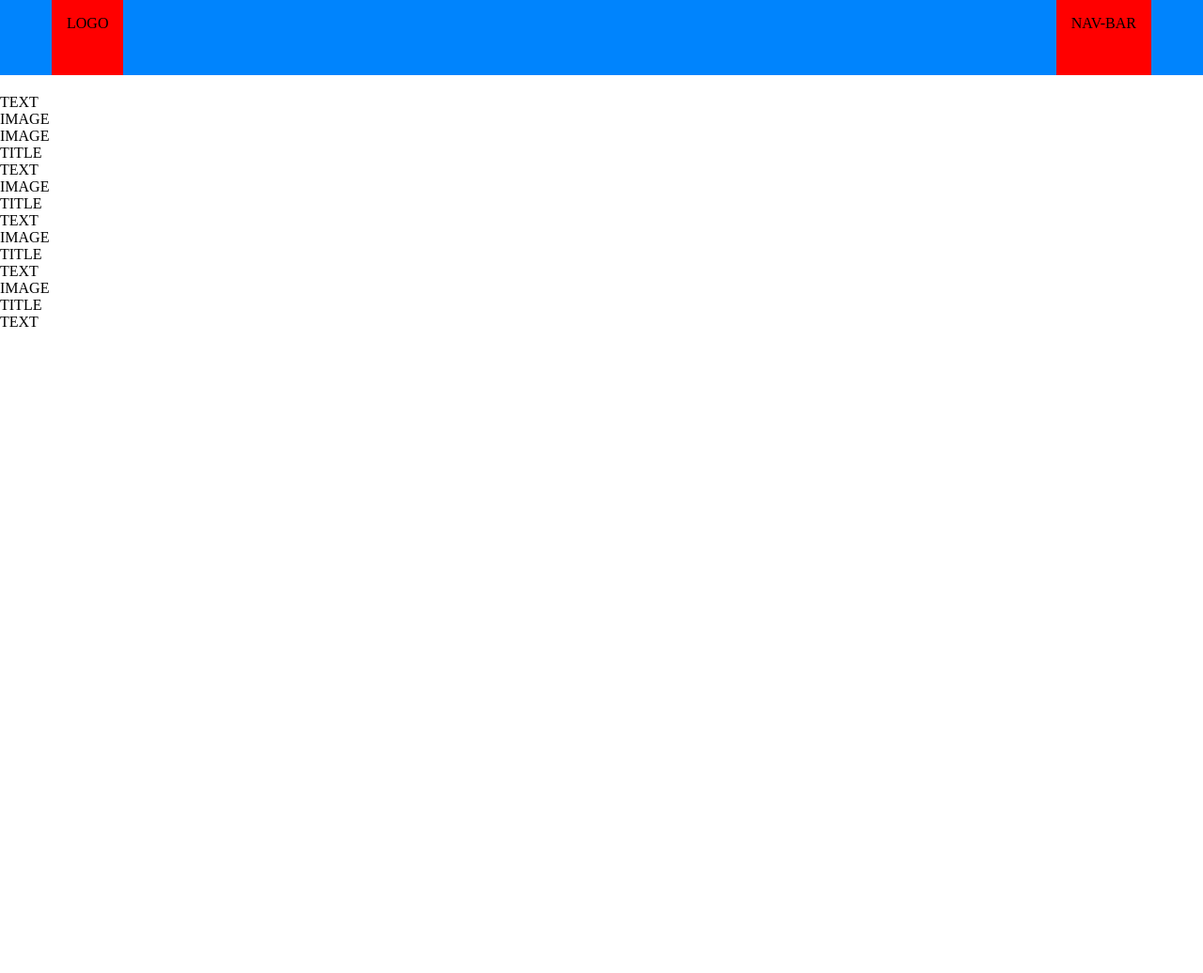
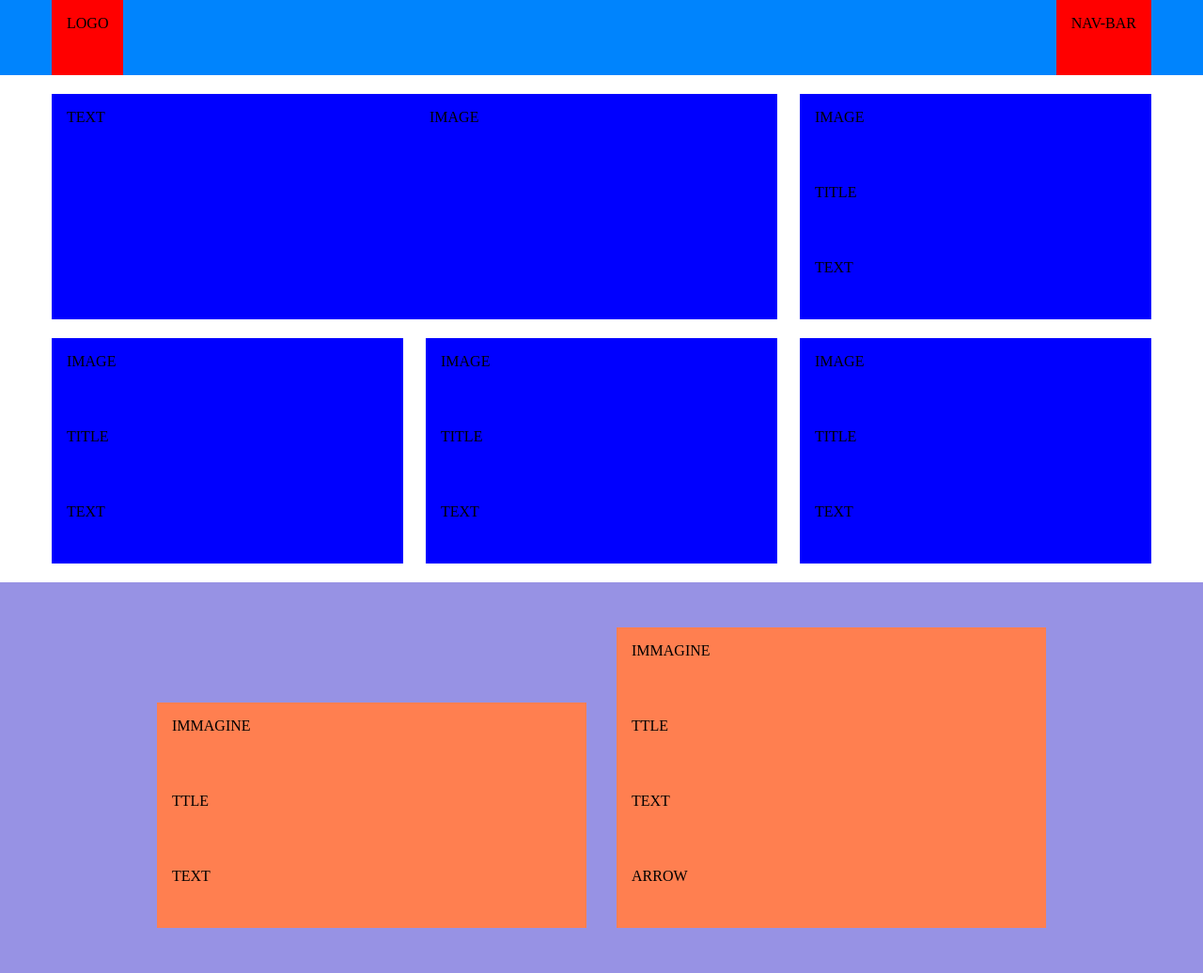
Before and after one commit to GiuseppeSU/htmlcss-responsive-layout, a plain HTML site: page index.html in a window 1280 px wide. Shown: the whole page at 94% size. Before the commit the page ends 800 px from the top, so only its background shows below. Drawn offline with Linux system fonts and the light colour scheme.

Commit message:
Fine seconda section e inizio terza

```diff
--- a/css/style.css
+++ b/css/style.css
@@ -1,59 +1,147 @@
-*{
+* {
     padding: 0;
     margin: 0;
     box-sizing: border-box;
 }
 
-/* MEDIA QUERY */
-@media screen and (min-width:768px){
-    .container{
-        max-width: 730px;
-    }
+html {
+    font-size: 16px;
+}
 
 
+.flex {
+    display: flex;
 }
 
-@media screen and (min-width:992px){
-    .container{
-        max-width: 960px;
-    }
+.space-between {
+    justify-content: space-between;
+}
 
+.align-items {
+    align-items: center;
+}
+
+header.top-header {
+    position: fixed;
+    left: 0;
+    top: 0;
+    width: 100%;
+    background-color: rgb(0, 132, 253);
 
 }
 
 
-
-@media screen and (min-width:1200px){
-    .container{
-        max-width: 1170px;
-    }
-
+.container {
+    margin: auto;
+    max-width: 600px;
 
 }
 
-/* FINE MEDIA QUERY */
-
-header.top-header{
-    background-color: rgb(0, 132, 253);
-    position: fixed;
-    left: 0;
-    top: 0;
-    width: 100%;
-}
-
-.container{
-    display: flex;
-    justify-content: space-between;
-    align-items: center;
-    margin: auto;
-}
-
-.logo,.nav-bar{
+.logo, .nav-bar {
     background-color: red;
     height: 80px;
     padding: 1rem;
 }
 
-main{
+main {
     padding-top: 100px;
 }
+
+.card {
+    margin-bottom: 20px;
+
+}
+
+.small-box {
+    background-color: blue;
+    height: 80px;
+    padding: 1rem;
+}
+
+.small-box2 {
+    background-color: coral;
+    height: 80px;
+    padding: 1rem;
+}
+
+
+
+#second {
+    background-color: rgb(151, 146, 228);
+    padding: 2rem;
+}
+
+#second .colum {
+    margin: 1rem 0;
+}
+
+
+/* MEDIA QUERY */
+@media screen and (min-width:768px) {
+    .container {
+        max-width: 740px;
+
+    }
+
+    #first .cards {
+        display: flex;
+        flex-wrap: wrap;
+        margin-left: -0.75rem;
+        margin-right: -0.75rem;
+    }
+        #first .card {
+        width: calc((100% / 3) - 1.5rem);
+        margin-left: 0.75rem;
+        margin-right: 0.75rem;
+        background-color: blue;
+    }
+
+    #first .card:first-child {
+        width: calc((100% / 3 * 2) - 1.5rem);
+    }
+
+        #first .card:first-child {
+         display: flex;
+        }
+
+    #first .card:first-child>div {
+    width: 50%;
+}
+}
+
+
+
+
+
+
+@media screen and (min-width:992px) {
+    .container {
+        max-width: 940px;
+    }
+
+
+    #second .columns {
+        display: flex;
+        padding-left: 6rem;
+        padding-right: 6rem;
+        align-items: flex-end;
+    }
+
+    #second .colum {
+        width: calc(50% - 2rem);
+        margin: 1rem;
+    }
+
+
+
+    @media screen and (min-width:1200px) {
+        .container {
+            max-width: 1170px;
+        }
+
+
+    }
+}
+
+
+    /* FINE MEDIA QUERY */
--- a/index.html
+++ b/index.html
@@ -1,17 +1,21 @@
 <!DOCTYPE html>
 <html lang="en">
+
 <head>
     <meta charset="UTF-8">
     <meta http-equiv="X-UA-Compatible" content="IE=edge">
     <meta name="viewport" content="width=device-width, initial-scale=1.0">
     <title>Responsive Layout</title>
     <link rel="stylesheet" href="./css/style.css">
-    <link rel="stylesheet" href="https://cdnjs.cloudflare.com/ajax/libs/font-awesome/6.2.1/css/all.min.css" integrity="sha512-MV7K8+y+gLIBoVD59lQIYicR65iaqukzvf/nwasF0nqhPay5w/9lJmVM2hMDcnK1OnMGCdVK+iQrJ7lzPJQd1w==" crossorigin="anonymous" referrerpolicy="no-referrer" />
+    <link rel="stylesheet" href="https://cdnjs.cloudflare.com/ajax/libs/font-awesome/6.2.1/css/all.min.css"
+        integrity="sha512-MV7K8+y+gLIBoVD59lQIYicR65iaqukzvf/nwasF0nqhPay5w/9lJmVM2hMDcnK1OnMGCdVK+iQrJ7lzPJQd1w=="
+        crossorigin="anonymous" referrerpolicy="no-referrer" />
 </head>
+
 <body>
     <!-- HEADER -->
     <header class="top-header">
-        <div class="container">
+        <div class="container flex space-between align-items">
             <div class="logo">LOGO</div>
             <div class="nav-bar">NAV-BAR</div>
         </div>
@@ -21,11 +25,13 @@
     <!-- INIZIO MAIN -->
     <main>
         <section id="first">
-            <div class="box"></div>
+            <div class="container">
+                <div class="cards">
                     <div class="card">
                         <div class="small-box">TEXT</div>
                         <div class="small-box">IMAGE</div>
                     </div>
+
                     <div class="card">
                         <div class="small-box">IMAGE</div>
                         <div class="small-box">TITLE</div>
@@ -49,6 +55,26 @@
                         <div class="small-box">TITLE</div>
                         <div class="small-box">TEXT</div>
                     </div>
+                </div>
+            </div>
+        </section>
+
+
+        <section id="second">
+            <div class="container columns">
+                <div class="colum">
+                    <div class="small-box2">IMMAGINE</div>
+                    <div class="small-box2">TTLE</div>
+                    <div class="small-box2">TEXT</div>
+                </div>
+                <div class="colum">
+                    <div class="small-box2">IMMAGINE</div>
+                    <div class="small-box2">TTLE</div>
+                    <div class="small-box2">TEXT</div>
+                    <div class="small-box2">ARROW</div>
+                </div>
+            </div>
+
 
         </section>
 
@@ -61,4 +87,5 @@
     </footer>
 
 </body>
+
 </html>
```
Lines whose indentation alone changed are shown as unchanged.
